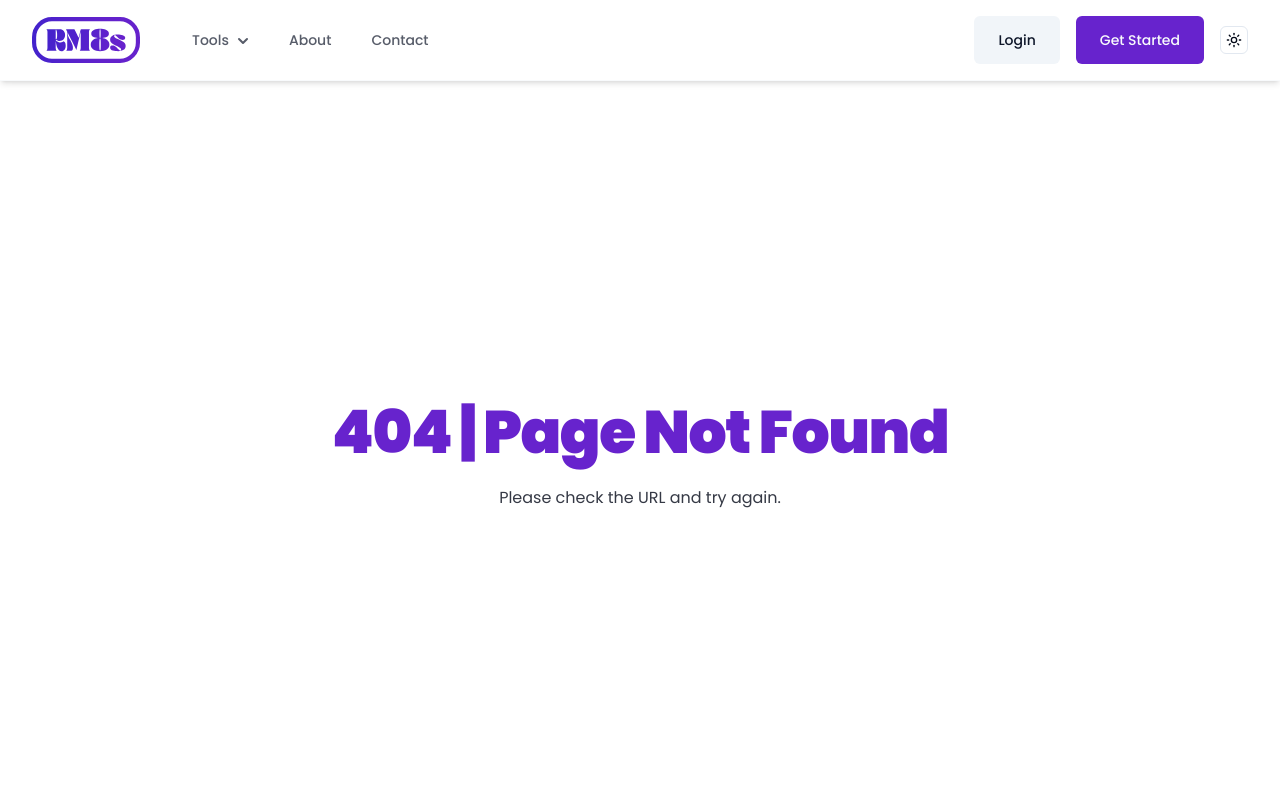
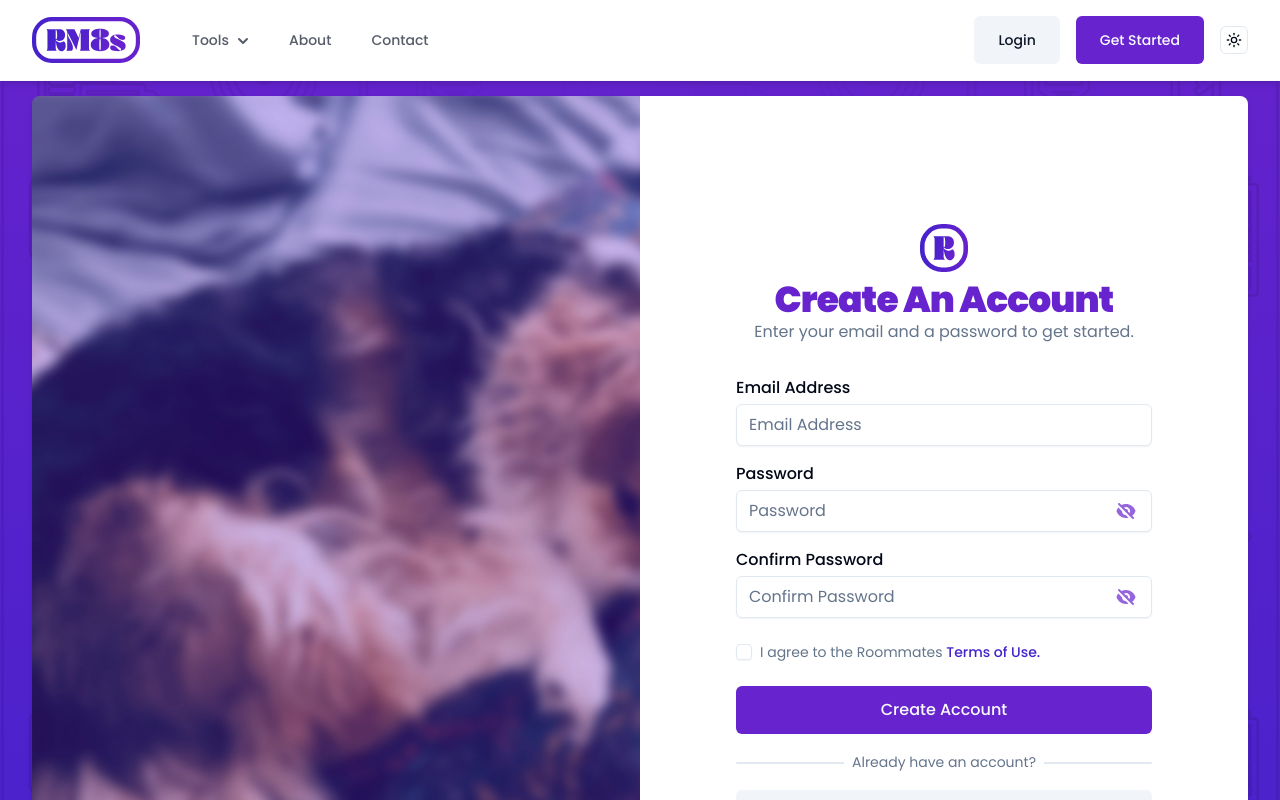
Before and after one commit to BrodyMacfarlane/roommates-webapp, a Next.js app in the folder frontend/: page /signup in a window 1280 px wide. Before the commit this address had no page. Shown: the top 800 px of the page. Built offline with nearby package versions, Linux system fonts and the light colour scheme.

Commit message:
add base pages, and signup page with basic validation

```diff
--- a/frontend/package.json
+++ b/frontend/package.json
@@ -50,8 +50,10 @@
     "react-hook-form": "^7.47.0",
     "react-icons": "^4.11.0",
     "sharp": "^0.32.6",
+    "swr": "^2.2.4",
     "tailwind-merge": "^1.14.0",
     "tailwindcss-animate": "^1.0.7",
+    "validator": "^13.11.0",
     "zod": "^3.22.4"
   },
   "devDependencies": {
@@ -60,6 +62,7 @@
     "@types/node": "^20",
     "@types/react": "^18",
     "@types/react-dom": "^18",
+    "@types/validator": "^13.11.5",
     "autoprefixer": "^10",
     "eslint": "^8",
     "eslint-config-next": "13.5.5",
--- /dev/null
+++ b/frontend/src/app/about/page.tsx
@@ -0,0 +1,9 @@
+export default function About() {
+  return (
+    <main className="relative">
+      <section>
+        <h1 className="sr-only">About</h1>
+      </section>
+    </main>
+  )
+}
--- /dev/null
+++ b/frontend/src/app/contact/page.tsx
@@ -0,0 +1,9 @@
+export default function Contact() {
+  return (
+    <main className="relative">
+      <section>
+        <h1 className="sr-only">Contact</h1>
+      </section>
+    </main>
+  )
+}
--- /dev/null
+++ b/frontend/src/app/signup/page.tsx
@@ -0,0 +1,16 @@
+import HeroBackground from '@/components/content/HeroBackground'
+import LargeForm from '@/components/content/LargeForm'
+import SignupForm from '@/components/forms/SignupForm'
+import Quiggo from '@/assets/img/quiggo.jpg'
+
+export default function Signup() {
+  return (
+    <main className="pt-0">
+      <HeroBackground hideMobile>
+        <div className="pt-24 pb-12">
+          <LargeForm form={<SignupForm />} image={Quiggo} />
+        </div>
+      </HeroBackground>
+    </main>
+  )
+}
--- /dev/null
+++ b/frontend/src/components/forms/SignupForm.tsx
@@ -0,0 +1,228 @@
+'use client'
+
+import { zodResolver } from '@hookform/resolvers/zod'
+import * as z from 'zod'
+
+import { useRouter } from 'next/navigation'
+import { Button, buttonVariants } from '@/components/ui/button'
+
+import {
+  Form,
+  FormControl,
+  FormDescription,
+  FormField,
+  FormItem,
+  FormLabel,
+  FormMessage,
+} from '@/components/ui/form'
+import Checkbox from '@/components/alt-ui/checkbox'
+import { Input } from '@/components/ui/input'
+
+import { useForm } from 'react-hook-form'
+
+import { useEffect, useState } from 'react'
+
+import ForgotPasswordModal from '@/components/modals/ForgotPassword'
+import Image from 'next/image'
+import { cn } from '@/lib/utils'
+import Link from 'next/link'
+import FormError from '@/components/forms/FormError'
+
+import validator from 'validator'
+import { passwordValidate } from '@/util/validation'
+
+const formSchema = z
+  .object({
+    email: z.string().email({
+      message: 'Please enter a valid email address.',
+    }),
+    password: z
+      .string()
+      .min(
+        8,
+        'Password must be at least 8 characters and have at least 1 capital letter, lowercase letter, and number.'
+      )
+      .max(30, 'Password cannot exceed 30 characters in length.')
+      .refine(
+        passwordValidate,
+        'Password must be at least 8 characters and have at least 1 capital letter, lowercase letter, and number.'
+      ),
+    confirmPassword: z.string().min(1, {
+      message: 'Please enter your Password.',
+    }),
+    terms: z.boolean(),
+  })
+  .superRefine(({ confirmPassword, password }, ctx) => {
+    if (confirmPassword !== password) {
+      ctx.addIssue({
+        path: ['confirmPassword'],
+        code: 'custom',
+        message: 'Passwords do not match, please double check your inputs.',
+      })
+    }
+  })
+
+export default function SignUpForm() {
+  const form = useForm<z.infer<typeof formSchema>>({
+    resolver: zodResolver(formSchema),
+    defaultValues: {
+      email: '',
+      password: '',
+      confirmPassword: '',
+      terms: false,
+    },
+  })
+
+  const [signUpError, setSignUpError] = useState(null as string | null)
+  const email = form.watch('email')
+  const password = form.watch('password')
+  const terms = form.watch('terms')
+
+  const onSubmit = () => {
+    const { email, password, terms } = form.getValues()
+  }
+
+  useEffect(() => {
+    setSignUpError(null)
+  }, [email, password])
+
+  return (
+    <div className="space-y-4 mx-auto w-full max-w-lg flex flex-col gap-2 text-center justify-center col-start-1 lg:col-start-2 col-span-2 lg:col-span-1 my-2 lg:my-12 py-2 sm:py-20 sm:px-8 lg:px-12">
+      <div className="space-y-2">
+        <Image
+          className="mx-auto"
+          src="/logo-small.svg"
+          alt="RM8s"
+          width={48}
+          height={48}
+          draggable={false}
+        />
+        <div className="">
+          <h3>Create An Account</h3>
+          <p className="text-muted-foreground">
+            Enter your email and a password to get started.
+          </p>
+        </div>
+      </div>
+      <FormError errorMessage={signUpError} />
+      <div className="text-left">
+        <Form {...form}>
+          <form
+            onSubmit={form.handleSubmit(onSubmit)}
+            className="space-y-4 my-2"
+          >
+            <FormField
+              control={form.control}
+              name="email"
+              render={({ field }) => (
+                <FormItem>
+                  <FormLabel>Email Address</FormLabel>
+                  <FormControl>
+                    <Input
+                      placeholder="Email Address"
+                      autoComplete="email"
+                      {...field}
+                    />
+                  </FormControl>
+                  <FormMessage />
+                </FormItem>
+              )}
+            />
+            <FormField
+              control={form.control}
+              name="password"
+              render={({ field }) => (
+                <FormItem>
+                  <FormLabel>Password</FormLabel>
+                  <FormControl>
+                    <Input
+                      type="password"
+                      autoComplete="current-password"
+                      placeholder="Password"
+                      {...field}
+                    />
+                  </FormControl>
+                  <FormMessage />
+                </FormItem>
+              )}
+            />
+            <FormField
+              control={form.control}
+              name="confirmPassword"
+              render={({ field }) => (
+                <FormItem>
+                  <FormLabel>Confirm Password</FormLabel>
+                  <FormControl>
+                    <Input
+                      type="password"
+                      placeholder="Confirm Password"
+                      autoComplete="off"
+                      {...field}
+                    />
+                  </FormControl>
+                  <FormMessage />
+                </FormItem>
+              )}
+            />
+            <div className="py-2">
+              <FormField
+                control={form.control}
+                name="terms"
+                render={({ field }) => (
+                  <FormItem>
+                    <div className="flex items-center gap-2">
+                      <FormControl>
+                        <Checkbox
+                          id="terms"
+                          value={field.value}
+                          onChange={field.onChange}
+                        />
+                      </FormControl>
+                      <div className="w-full flex justify-between items-center !mt-0">
+                        <FormLabel
+                          htmlFor="terms"
+                          className="text-sm font-normal text-muted-foreground"
+                        >
+                          I agree to the Roommates{' '}
+                          <Link
+                            className="text-roommates-blue font-medium hover:border-b-2 border-roommates-purple"
+                            href="/"
+                          >
+                            Terms of Use.
+                          </Link>
+                        </FormLabel>
+                      </div>
+                    </div>
+                    <FormMessage />
+                  </FormItem>
+                )}
+              />
+            </div>
+            <div>
+              <Button id="signup" className="w-full md:text-base" type="submit">
+                Create Account
+              </Button>
+            </div>
+            <div className="relative w-full text-center">
+              <div className="absolute top-1/2 left-0 h-[2px] bg-slate-200 w-full rounded-full"></div>
+              <p className="relative inline-block z-[1] bg-white dark:bg-gray-900 text-muted-foreground text-sm px-2">
+                Already have an account?
+              </p>
+            </div>
+            <div>
+              <Link
+                href="/login"
+                className={cn(
+                  'w-full md:text-base',
+                  buttonVariants({ variant: 'secondary' })
+                )}
+              >
+                Log In
+              </Link>
+            </div>
+          </form>
+        </Form>
+      </div>
+    </div>
+  )
+}
--- /dev/null
+++ b/frontend/src/util/validation.ts
@@ -0,0 +1,3 @@
+export function passwordValidate(str: string) {
+  return /((?=.*\d)(?=.*[A-Z])(?=.*[a-z]).{8,})/.test(str)
+}
```
Also changed, not shown: 1 other file (tests, documents, lock files or other folders).
